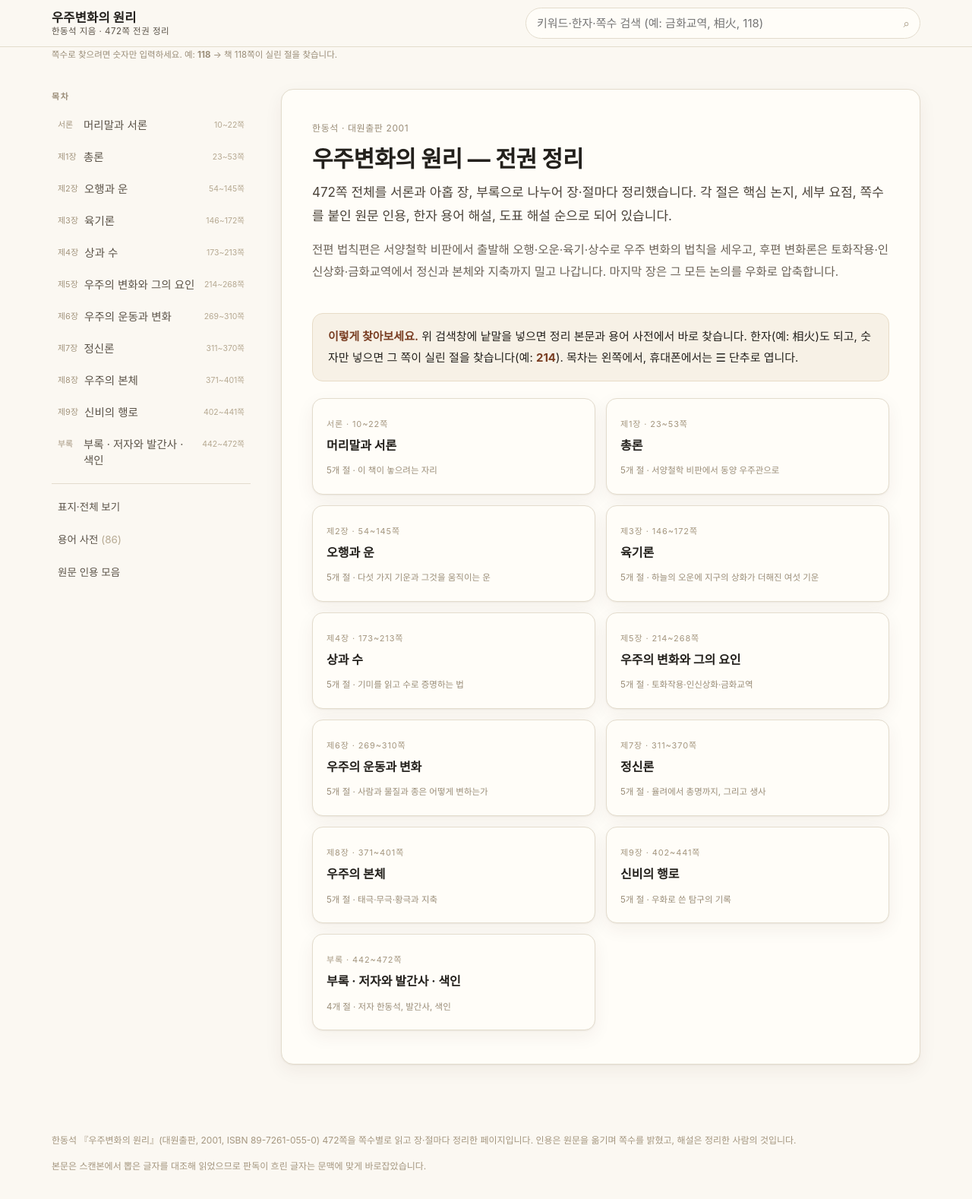
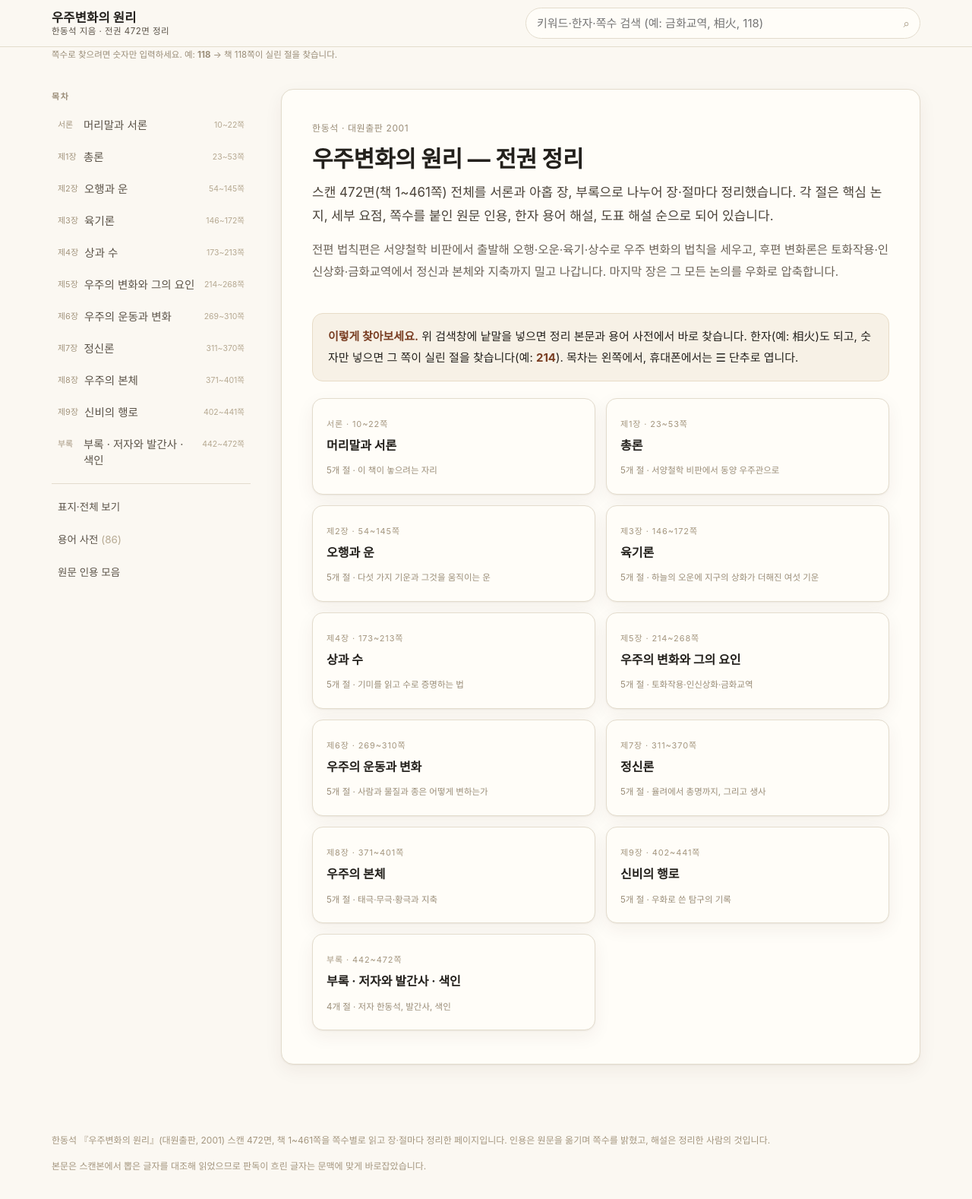
Before and after one commit to mujusang/parkjongik, a plain HTML site: page ujubyeonhwa/index.html in a window 1280 px wide. Shown: the whole page at 76% size. Drawn offline with Linux system fonts and the light colour scheme.

Commit message:
쪽수 표기 정정(스캔 472면·책 461쪽)

```diff
--- a/ujubyeonhwa/index.html
+++ b/ujubyeonhwa/index.html
@@ -139,7 +139,7 @@ footer{max-width:1180px;margin:0 auto;padding:0 18px 40px;font-family:var(--sans
     <button class="menu" id="menuBtn" aria-label="목차 열기">☰</button>
     <a class="brand" href="#/" style="color:inherit;text-decoration:none">
       <b>우주변화의 원리</b>
-      <span>한동석 지음 · 472쪽 전권 정리</span>
+      <span>한동석 지음 · 전권 472면 정리</span>
     </a>
     <div class="searchwrap">
       <input id="q" type="search" placeholder="키워드·한자·쪽수 검색 (예: 금화교역, 相火, 118)" autocomplete="off" aria-label="검색">
@@ -163,11 +163,11 @@ footer{max-width:1180px;margin:0 auto;padding:0 18px 40px;font-family:var(--sans
   <main id="main"></main>
 </div>
 <footer>
-  <p>한동석 『우주변화의 원리』(대원출판, 2001, ISBN 89-7261-055-0) 472쪽을 쪽수별로 읽고 장·절마다 정리한 페이지입니다. 인용은 원문을 옮기며 쪽수를 밝혔고, 해설은 정리한 사람의 것입니다.</p>
+  <p>한동석 『우주변화의 원리』(대원출판, 2001) 스캔 472면, 책 1~461쪽을 쪽수별로 읽고 장·절마다 정리한 페이지입니다. 인용은 원문을 옮기며 쪽수를 밝혔고, 해설은 정리한 사람의 것입니다.</p>
   <p>본문은 스캔본에서 뽑은 글자를 대조해 읽었으므로 판독이 흐린 글자는 문맥에 맞게 바로잡았습니다.</p>
 </footer>
 
-<script src="data.js?v=4"></script>
+<script src="data.js?v=3"></script>
 <script>
 (function(){
   var B = window.BOOK;
@@ -216,7 +216,7 @@ footer{max-width:1180px;margin:0 auto;padding:0 18px 40px;font-family:var(--sans
     var h = '<article><div class="hero">'
       + '<div class="crumb">한동석 · 대원출판 2001</div>'
       + '<h1>우주변화의 원리 — 전권 정리</h1>'
-      + '<p>472쪽 전체를 서론과 아홉 장, 부록으로 나누어 장·절마다 정리했습니다. 각 절은 핵심 논지, 세부 요점, 쪽수를 붙인 원문 인용, 한자 용어 해설, 도표 해설 순으로 되어 있습니다.</p>'
+      + '<p>스캔 472면(책 1~461쪽) 전체를 서론과 아홉 장, 부록으로 나누어 장·절마다 정리했습니다. 각 절은 핵심 논지, 세부 요점, 쪽수를 붙인 원문 인용, 한자 용어 해설, 도표 해설 순으로 되어 있습니다.</p>'
       + '<p style="font-size:15.5px;color:#6b6257">전편 법칙편은 서양철학 비판에서 출발해 오행·오운·육기·상수로 우주 변화의 법칙을 세우고, 후편 변화론은 토화작용·인신상화·금화교역에서 정신과 본체와 지축까지 밀고 나갑니다. 마지막 장은 그 모든 논의를 우화로 압축합니다.</p>'
       + '</div>'
       + '<div class="howto"><b>이렇게 찾아보세요.</b> 위 검색창에 낱말을 넣으면 정리 본문과 용어 사전에서 바로 찾습니다. 한자(예: 相火)도 되고, 숫자만 넣으면 그 쪽이 실린 절을 찾습니다(예: <b>214</b>). 목차는 왼쪽에서, 휴대폰에서는 ☰ 단추로 엽니다.</div>'
@@ -328,7 +328,7 @@ footer{max-width:1180px;margin:0 auto;padding:0 18px 40px;font-family:var(--sans
         });
       });
       if(!chHits.length){
-        h += '<div class="empty">'+digits+'쪽은 이 책의 정리 범위(10~472쪽)에 없습니다. 10에서 472 사이의 숫자를 넣어 보세요.</div>';
+        h += '<div class="empty">'+digits+'쪽은 이 책의 정리 범위(10~461쪽)에 없습니다. 10에서 461 사이의 숫자를 넣어 보세요.</div>';
       } else {
         h += '<div class="tlist">';
         chHits.forEach(function(ci){
```
